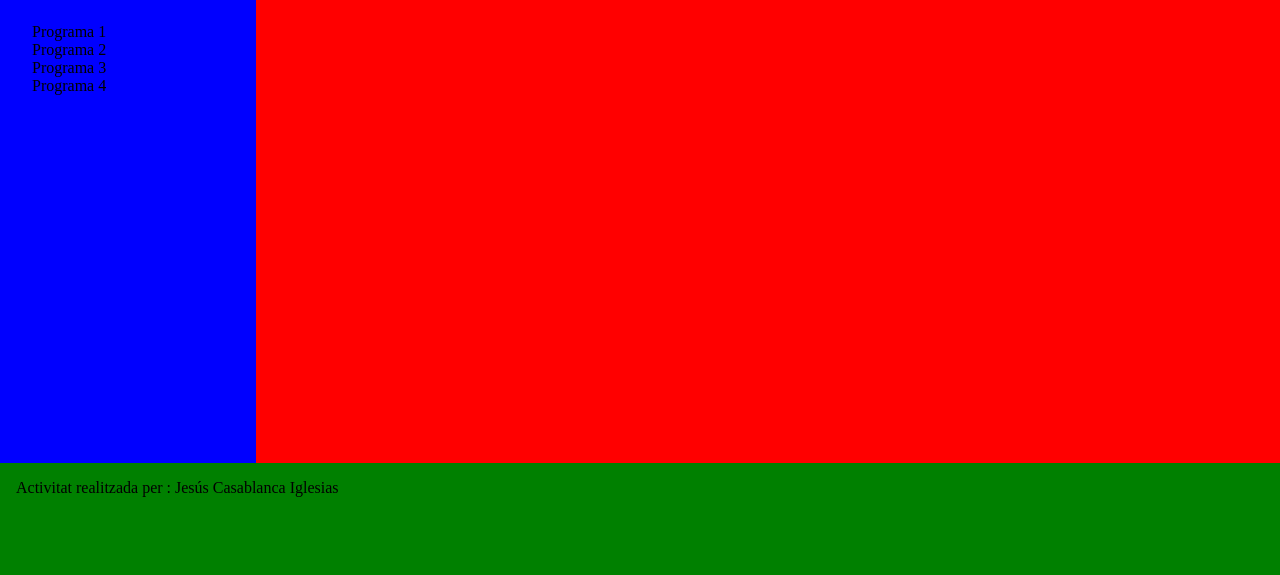
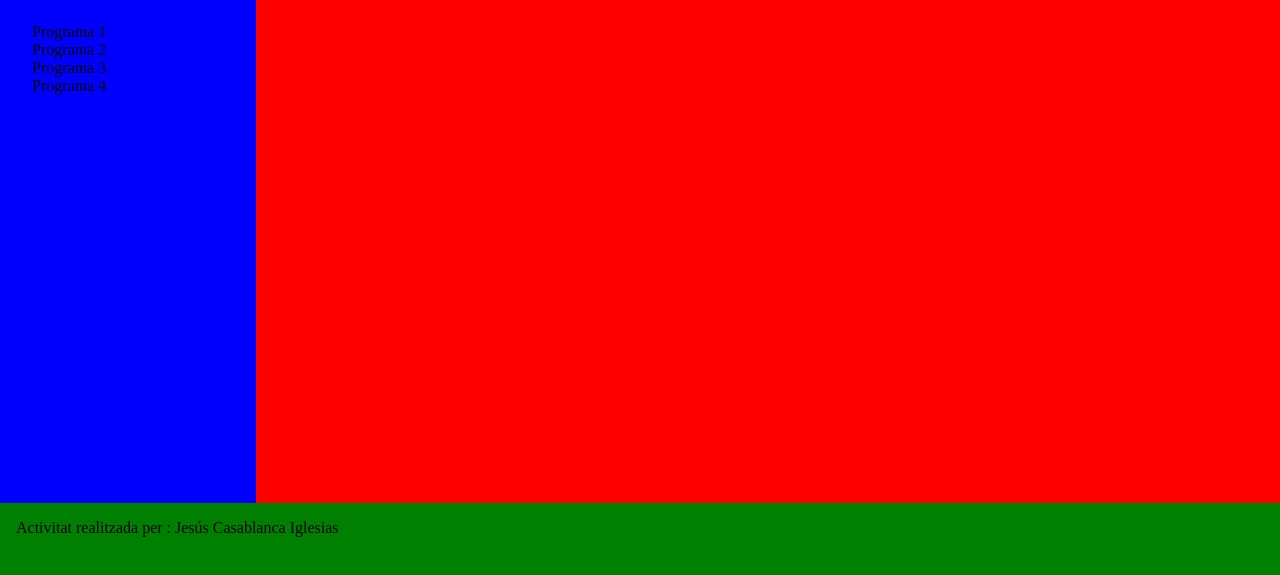
Before and after one commit to ggsusci/ggsusci.github.io, a plain HTML site: page index.html in a window 1280 px wide. Shown: the part 217-792 px from the top of the page. Drawn offline with Linux system fonts and the light colour scheme.

Commit message:
Update styles.css

```diff
--- a/css/styles.css
+++ b/css/styles.css
@@ -12,7 +12,7 @@ body{
     width:100%;
     display: grid;
     grid-template-columns: 20% 1fr;
-    grid-template-rows: 1fr 15%;
+    grid-template-rows: 1fr 10%;
     grid-template-areas: "header main""footer footer";
     grid
 
```
